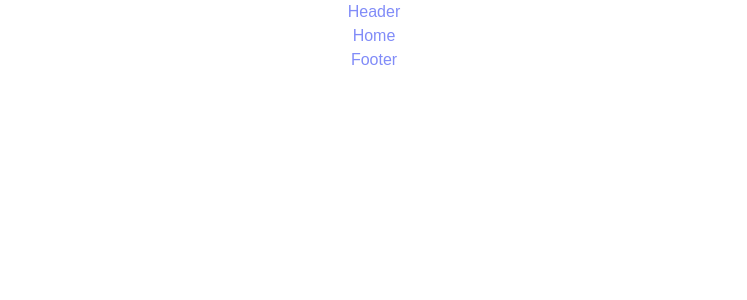
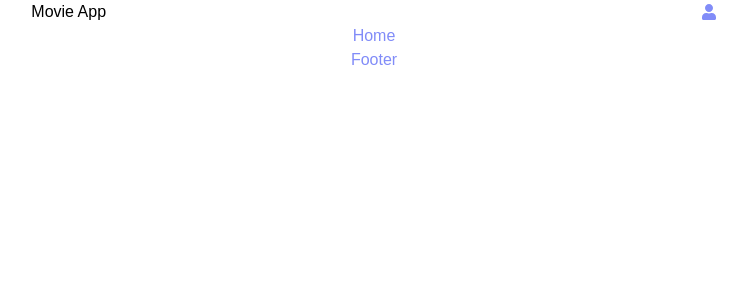
Before and after one commit to chrystalme/movie-store, a React (Create React App) app: page / in a window 1280 px wide. Shown: the top 300 px of the page, without its empty margins (266-1013 px from the left). Built offline with nearby package versions, Linux system fonts and the light colour scheme.

Commit message:
Add react-icons and update Header component

```diff
--- a/package.json
+++ b/package.json
@@ -10,6 +10,7 @@
     "axios": "^0.24.0",
     "react": "^17.0.2",
     "react-dom": "^17.0.2",
+    "react-icons": "^4.3.1",
     "react-redux": "^7.2.6",
     "react-router-dom": "^6.2.1",
     "react-scripts": "5.0.0",
--- a/src/App.js
+++ b/src/App.js
@@ -14,8 +14,8 @@ function App() {
     <Header />
     <Routes>
     <Route exact path="/" element={<Home />} />
-    <Route exact path="/movie/:imdbId" element={<MovieDetails />} />
-    <Route element={<PageNotFound />} />
+    <Route path="/movie/:imdbId" element={<MovieDetails />} />
+    <Route path="*" element={<PageNotFound />} />
     </Routes>
     <Footer />
   </BrowserRouter>
--- a/src/component/Header/header.module.css
+++ b/src/component/Header/header.module.css
@@ -0,0 +1 @@
+@import '../../index.css';
--- a/src/component/Header/index.js
+++ b/src/component/Header/index.js
@@ -1,9 +1,13 @@
 import React from 'react'
+import { Link } from 'react-router-dom'
+import {FaUser} from 'react-icons/fa'
 
 const Header = () => {
   return (
-    <div>
-     <h3 className='text-center text-indigo-400'>Header</h3>
+    <div className='flex justify-around items-center'>
+      <Link to="/"><div>Movie App</div></Link>
+     <div className='text-center text-indigo-400'><FaUser /></div>
+
     </div>
   )
 }
```
Also changed, not shown: 1 other file (tests, documents, lock files or other folders).
